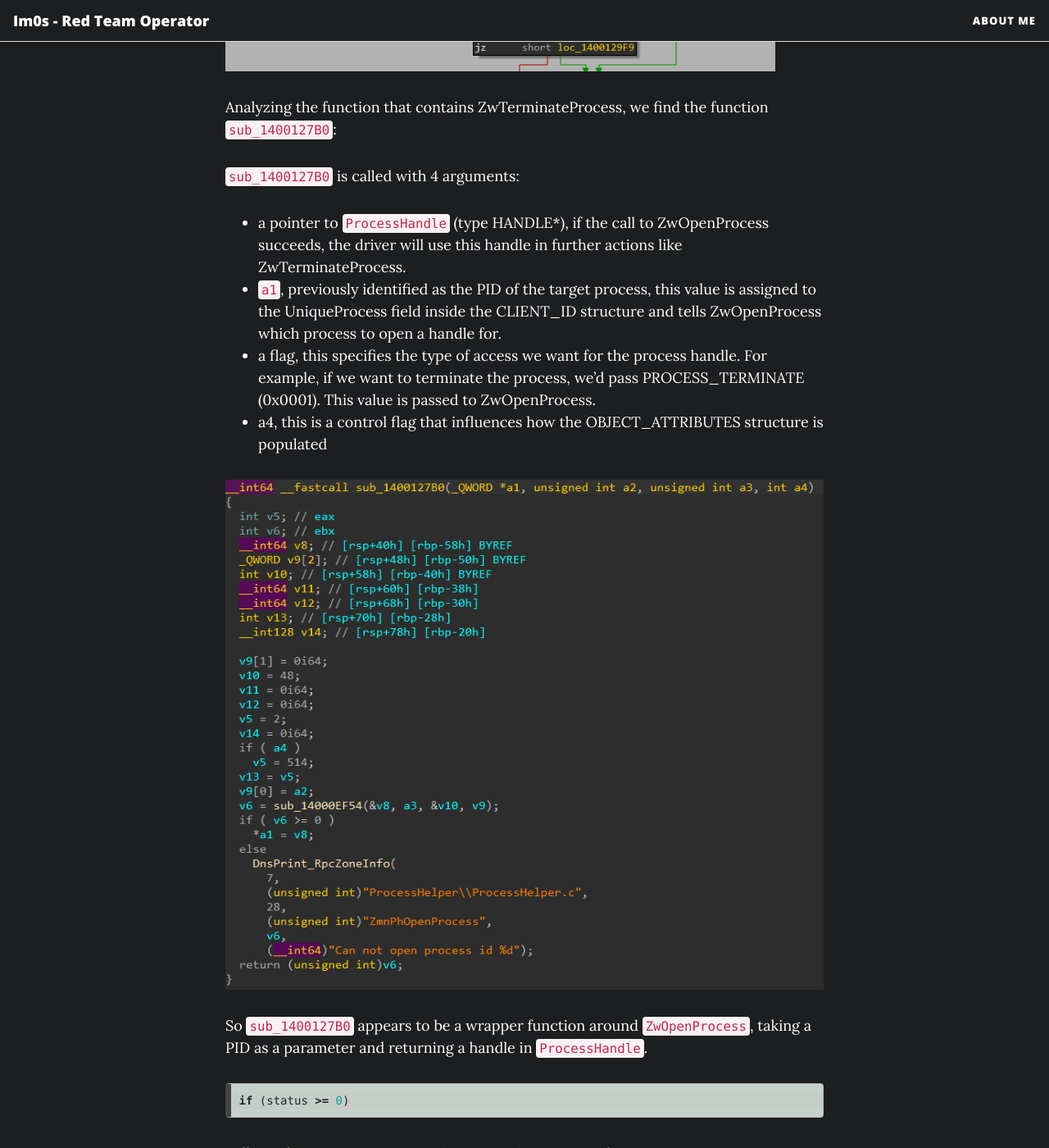
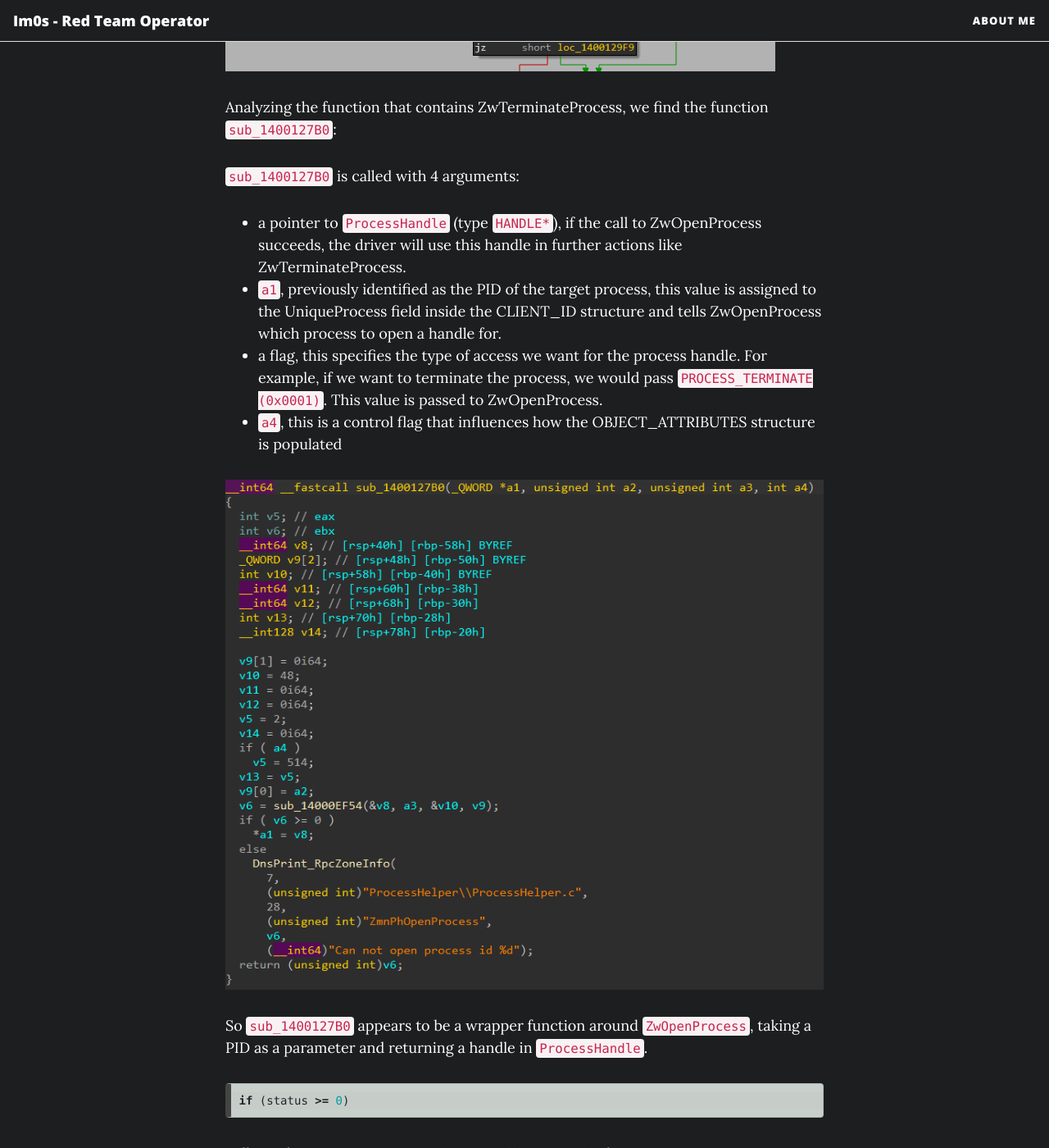
Before and after one commit to RFC6592/rfc6592.github.io, a Jekyll site: the page built from _posts/2025-06-06-ReverseEngineeringZemanaAntiMalware.md, in a window 1280 px wide and 1400 px high, scrolled down 5167 px. Shown: the whole window at 82% size. Built offline with Jekyll 4.4.1, drawn with Linux system fonts in a browser that asks for light colours; nearby versions of some CDN libraries; some of the changed text lies outside the part shown.

Commit message:
💯 Update

```diff
--- a/_posts/2025-06-06-ReverseEngineeringZemanaAntiMalware.md
+++ b/_posts/2025-06-06-ReverseEngineeringZemanaAntiMalware.md
@@ -26,7 +26,7 @@
 
 One of the functions used in this type of attack is ZwTerminateProcess. This function, present in `ntoskrnl.exe` (the Windows kernel), allows forcefully terminating a process from kernel mode.
 
-Before attempting any exploitation, we can verify if this function is accessible from a given driver using **CFF Explorer**, a static analysis tool for PE (Portable Executable) files. By inspecting the import table, we see that ZwTerminateProcess is referenced in `ntoskrnl.exe`. This means that if a driver has sufficient privileges, it can directly call this function to terminate any process on the system, including those protected by mechanisms like Protected Process Light (PPL).
+Before attempting any exploitation, we can verify if this function is accessible from a given driver using **CFF Explorer**, a static analysis tool for PE (Portable Executable) files. By inspecting the import table, we see that ZwTerminateProcess is referenced in `ntoskrnl.exe`. This means that if a driver has sufficient privileges, it can directly call this function to terminate any process on the system, including those protected by mechanisms like *Protected Process Light (PPL)*.
 
 ![Alt text](https://rfc6592.github.io/assets/img/Zemana/0ZemanaCFF.png)
 
@@ -50,7 +50,7 @@
 
 ![Alt text](https://rfc6592.github.io/assets/img/Zemana/2Zemana.png)
 
-* Index 28 corresponds to the real handler for IOCTL commands. This function manages the main logic for interactions between user mode and the driver. A security mechanism is implemented: the driver maintains a whitelist (allow list) of processes considered legitimate and authorized to interact with it.
+* Index 28 corresponds to the real handler for IOCTL commands. This function manages the main logic for interactions between user mode and the driver. A security mechanism is implemented : the driver maintains a whitelist (allow list) of processes considered legitimate and authorized to interact with it.
 
 
 ![Alt text](https://rfc6592.github.io/assets/img/Zemana/3Zemana.png)
@@ -76,10 +76,10 @@
 
 `sub_1400127B0` is called with 4 arguments:
 
-* a pointer to `ProcessHandle` (type HANDLE\*), if the call to ZwOpenProcess succeeds, the driver will use this handle in further actions like ZwTerminateProcess.
+* a pointer to `ProcessHandle` (type `HANDLE*`), if the call to ZwOpenProcess succeeds, the driver will use this handle in further actions like ZwTerminateProcess.
 * `a1`, previously identified as the PID of the target process, this value is assigned to the UniqueProcess field inside the CLIENT_ID structure and tells ZwOpenProcess which process to open a handle for.
-* a flag, this specifies the type of access we want for the process handle. For example, if we want to terminate the process, we’d pass PROCESS_TERMINATE (0x0001). This value is passed to ZwOpenProcess.
-* a4, this is a control flag that influences how the OBJECT_ATTRIBUTES structure is populated
+* a flag, this specifies the type of access we want for the process handle. For example, if we want to terminate the process, we would pass `PROCESS_TERMINATE (0x0001)`. This value is passed to ZwOpenProcess.
+* `a4`, this is a control flag that influences how the OBJECT_ATTRIBUTES structure is populated
 
 ![Alt text](https://rfc6592.github.io/assets/img/Zemana/14Zemana.png)
 
@@ -94,7 +94,7 @@
 
 If the handle is successfully obtained, the driver directly calls `ZwTerminateProcess`.
 
-Then it checks the return value with two conditions:
+Then it checks the return value with two conditions :
 
 * Either the error code is negative (standard failure)
 * Or the code is `0xC000010A`, which corresponds to `STATUS_PROCESS_IS_TERMINATING`.
@@ -126,9 +126,9 @@
 
 Now we can design a small program that:
 
-* opens a handle to the driver
-* constructs an IOCTL request with the targeted PID (e.g. `MsMpEng.exe`)
-* sends this request to the driver via `DeviceIoControl`
+* Opens a handle to the driver
+* Constructs an IOCTL request with the targeted PID (e.g. `MsMpEng.exe`)
+* Sends this request to the driver via `DeviceIoControl`
 
 The driver will accept the request and execute the call to `ZwTerminateProcess`.
 
```
Also changed, not shown: other parts of _posts/2025-06-06-ReverseEngineeringZemanaAntiMalware.md (+2 -3 lines), _posts/2023-12-07-SimpleEDRPrinciple.md (+6 -4 lines), _posts/2023-12-10-DirectSystemCalls.md (+5 -5 lines).
